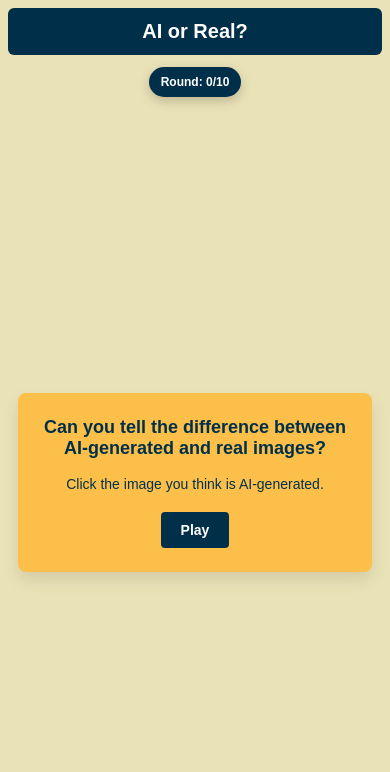
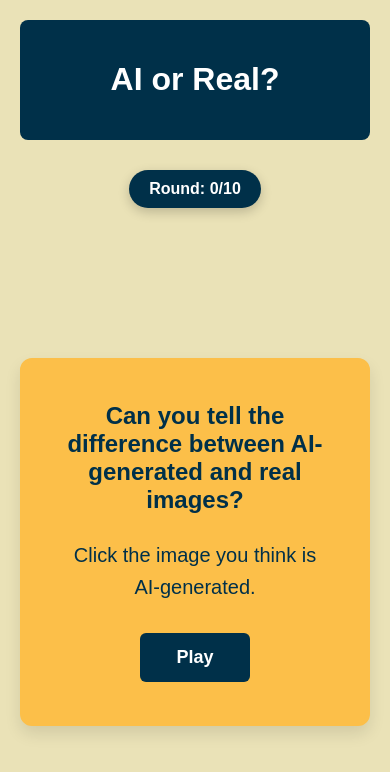
Before and after one commit to colewortman/ai_guesser, a React (Create React App) app: page / in a window 390 px wide. Shown: the top 772 px of the page. Built offline with nearby package versions, Linux system fonts and the light colour scheme.

Commit message:
Updated mobile CSS

```diff
--- a/src/App.css
+++ b/src/App.css
@@ -308,214 +308,51 @@ button:not(:disabled):active {
 
 /* Tablet Styles (768px and below) */
 @media (max-width: 768px) {
-  .App {
+  .content {
+    gap: 30px;
     padding: 10px;
-  }
-
-  .App-header {
-    padding: 15px;
-    margin-bottom: 20px;
-  }
-
-  .App-header h1 {
-    font-size: 24px;
-    margin: 0;
-  }
-
-  .round-counter {
-    padding: 10px 16px;
-    margin-bottom: 20px;
-    font-size: 14px;
-  }
-
-  .round-counter h2 {
-    margin: 0;
-    font-size: 14px;
-  }
-
-  .game-over-card {
-    padding: 25px;
-    max-width: 100%;
-    margin: 0 15px;
-  }
-
-  .game-over-card h2 {
-    font-size: 36px;
-    margin-bottom: 20px;
-  }
-
-  .game-over-card p {
-    font-size: 18px;
-    margin: 10px 0;
-  }
-
-  .play-again-button {
-    padding: 12px 28px;
-    font-size: 16px;
-    margin-top: 20px;
-  }
-
-  .game-over {
-    padding: 30px;
-  }
-
-  .directions {
-    padding-top: 40px;
-  }
-
-  .directions-content {
-    padding: 25px;
-    max-width: 100%;
-    margin: 0 15px;
-  }
-
-  .directions-content h2 {
-    font-size: 20px;
-    margin-bottom: 15px;
-  }
-
-  .directions-content p {
-    font-size: 16px;
-    margin-bottom: 20px;
-  }
-
-  .play-button {
-    padding: 12px 28px;
-    font-size: 16px;
-  }
-
-  .content {
-    gap: 60px;
-    padding: 10px;
+    flex: 1;
+    justify-content: flex-start;
   }
 
   .image-pair {
     flex-direction: column;
-    gap: 20px;
+    gap: 15px;
+    width: 100%;
+    max-height: 60vh;
   }
 
   .left-card img,
   .right-card img {
     width: 100%;
-    max-width: 500px;
     height: auto;
-    aspect-ratio: 8 / 5;
+    max-height: 50vh;
+    aspect-ratio: 8/5;
+    border-radius: 6px;
   }
 
   .button-container {
-    height: auto;
-    margin-top: 20px;
-    gap: 10px;
-    position: static;
-    flex-direction: column;
+    position: relative;       /* relative parent for absolute button */
+    height: 60px;             /* fixed height to reserve space */
+    width: 100%;
+    margin-top: 10px;
   }
 
   .button-container button {
-    position: static;
+    position: absolute;       /* absolute so buttons overlap */
+    top: 0;
+    left: 0;
     width: 100%;
-  }
-
-  button {
-    padding: 12px 24px;
-    font-size: 16px;
-  }
-
-  .ai-image {
-    transform: scale(1.02) !important;
-  }
-
-  .real-image {
-    transform: scale(1.02) !important;
+    height: 100%;
   }
 }
 
 /* Phone Styles (480px and below) */
 @media (max-width: 480px) {
-  .App {
+  .content {
+    gap: 20px;
     padding: 8px;
-    min-height: 100vh;
-  }
-
-  .App-header {
-    padding: 12px;
-    margin-bottom: 12px;
-    border-radius: 6px;
-  }
-
-  .App-header h1 {
-    font-size: 20px;
-    margin: 0;
-  }
-
-  .round-counter {
-    padding: 8px 12px;
-    margin-bottom: 12px;
-    border-radius: 20px;
-  }
-
-  .round-counter h2 {
-    font-size: 12px;
-    margin: 0;
-  }
-
-  .game-over-card {
-    padding: 20px;
-    max-width: 100%;
-    margin: 0 10px;
-    border-radius: 8px;
-  }
-
-  .game-over-card h2 {
-    font-size: 28px;
-    margin-bottom: 15px;
-  }
-
-  .game-over-card p {
-    font-size: 16px;
-    margin: 8px 0;
-  }
-
-  .play-again-button {
-    padding: 10px 20px;
-    font-size: 14px;
-    margin-top: 15px;
-  }
-
-  .game-over {
-    padding: 20px;
-  }
-
-  .directions {
-    padding-top: 20px;
-    justify-content: center;
-  }
-
-  .directions-content {
-    padding: 20px;
-    max-width: 100%;
-    margin: 0 10px;
-    border-radius: 8px;
-  }
-
-  .directions-content h2 {
-    font-size: 18px;
-    margin-bottom: 12px;
-  }
-
-  .directions-content p {
-    font-size: 14px;
-    margin-bottom: 16px;
-  }
-
-  .play-button {
-    padding: 10px 20px;
-    font-size: 14px;
-    border-radius: 4px;
-  }
-
-  .content {
-    gap: 30px;
-    padding: 8px;
+    flex: 1;
     justify-content: flex-start;
   }
 
@@ -523,12 +360,7 @@ button:not(:disabled):active {
     flex-direction: column;
     gap: 12px;
     width: 100%;
-  }
-
-  .left-card,
-  .right-card {
-    padding: 10px;
-    border-radius: 8px;
+    max-height: 55vh;
   }
 
   .left-card img,
@@ -536,61 +368,22 @@ button:not(:disabled):active {
     width: 100%;
     max-width: 100%;
     height: auto;
-    aspect-ratio: 8 / 5;
+    max-height: 45vh;
     border-radius: 6px;
   }
 
   .button-container {
-    height: auto;
-    margin-top: 12px;
-    gap: 8px;
-    position: static;
-    flex-direction: column;
+    position: relative;
+    height: 50px;   /* slightly smaller for phones */
     width: 100%;
+    margin-top: 8px;
   }
 
   .button-container button {
-    position: static;
+    position: absolute;
+    top: 0;
+    left: 0;
     width: 100%;
-  }
-
-  button {
-    padding: 10px 16px;
-    font-size: 14px;
-    border-radius: 4px;
-  }
-
-  .submit-button {
-    background-color: #F77F00;
-  }
-
-  .next-button {
-    background-color: #003049;
-  }
-
-  .selected {
-    border: 3px solid #FCBF49;
-  }
-
-  .ai-image {
-    border: 3px solid #4caf50 !important;
-    transform: scale(1.01) !important;
-  }
-
-  .real-image {
-    border: 3px solid #D62828 !important;
-    transform: scale(1.01) !important;
-  }
-
-  .left-card:hover:not(.ai-image):not(.real-image),
-  .right-card:hover:not(.ai-image):not(.real-image) {
-    transform: scale(1.01);
-  }
-
-  .spinner {
-    width: 32px;
-    height: 32px;
-    border: 3px solid rgba(252, 191, 73, 0.3);
-    border-top: 3px solid #1a5490;
+    height: 100%;
   }
 }
```
